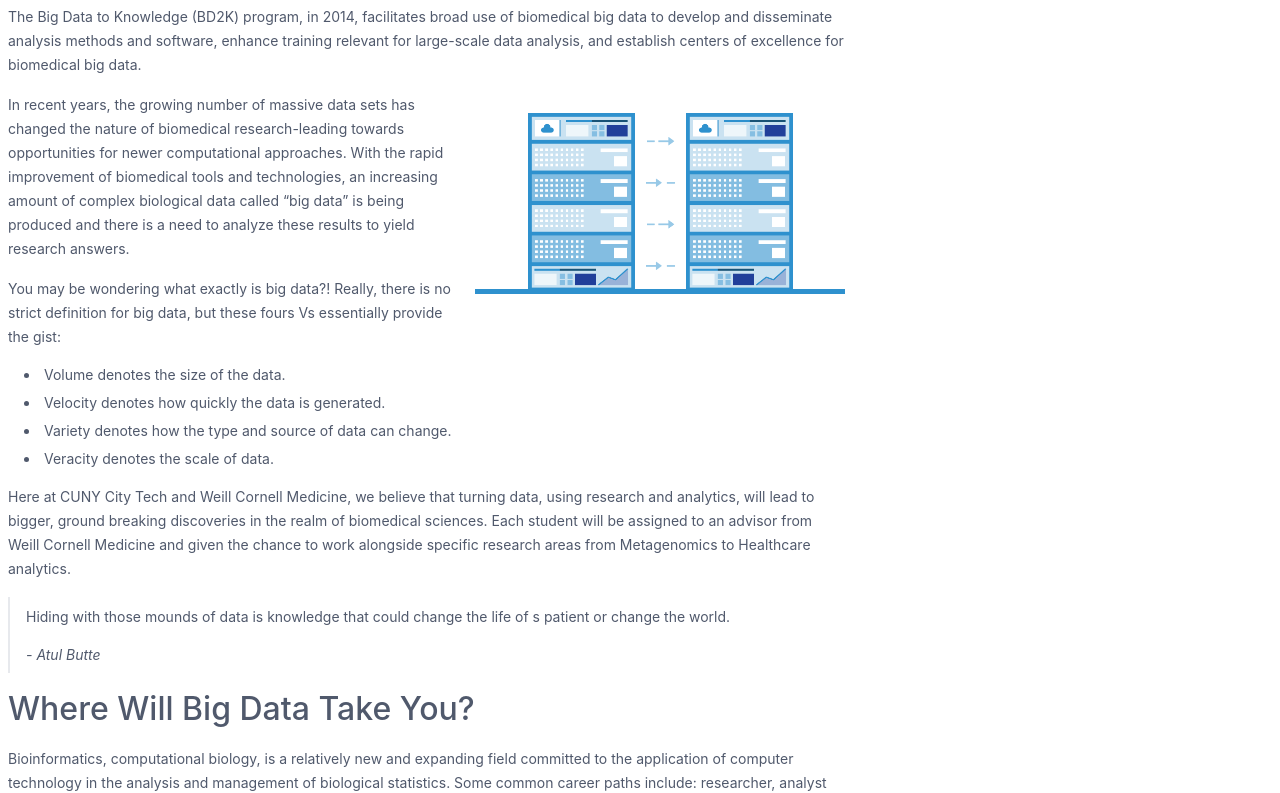
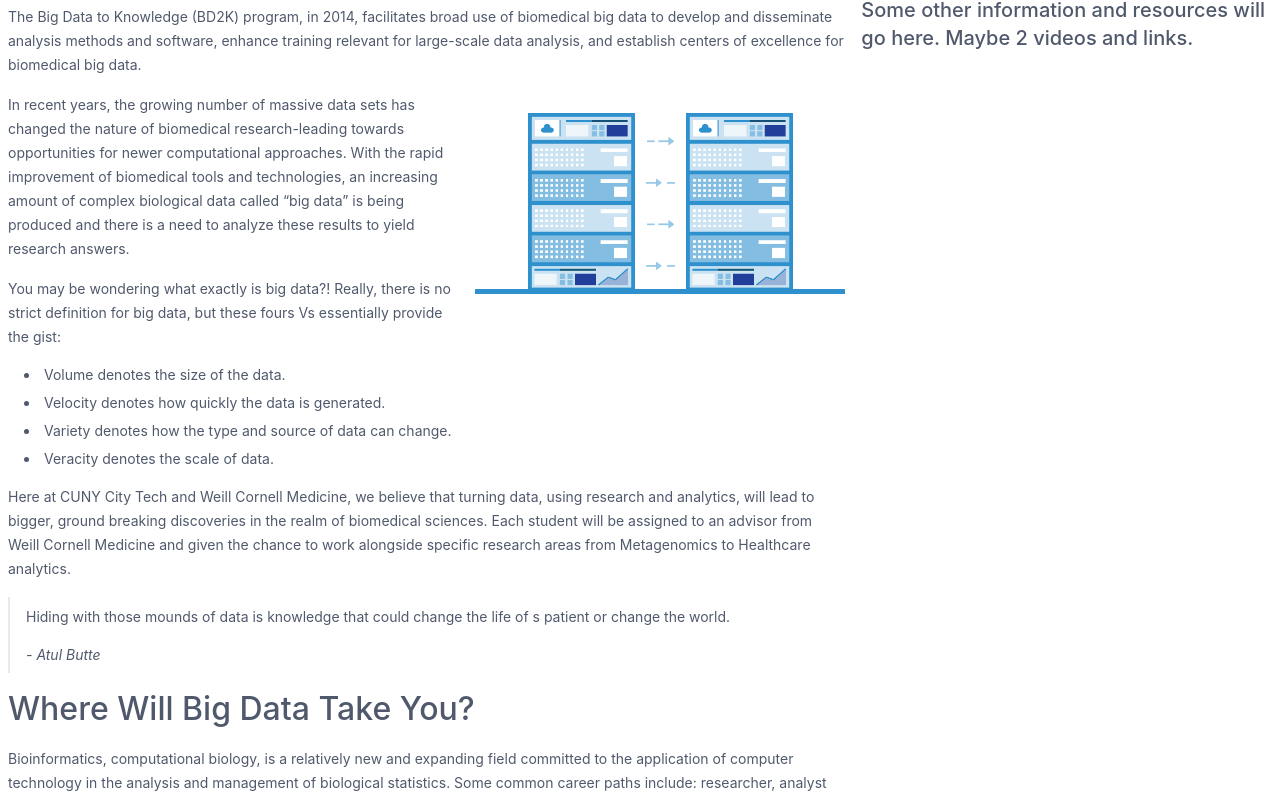
Before and after one commit to kevinrajaram/bd2bmi, a website: page dist/bigdata.html in a window 1280 px wide. Shown: the part 303-1096 px from the top of the page. Drawn offline with Linux system fonts and the light colour scheme.

Commit message:
Added sidebar content to bigdata

```diff
--- a/dist/bigdata.html
+++ b/dist/bigdata.html
@@ -90,6 +90,9 @@
 
           <p>If you’re serious about biomedical informatics, then be part of BD2BMI to begin your journey.</p>
 				</div>
+				<div class="column col-4 col-sm-12">
+					<h5 style="margin-top:50px;">Some other information and resources will go here. Maybe 2 videos and links.</h5>
+				</div>
 			</div>
 		</section>
 
```
